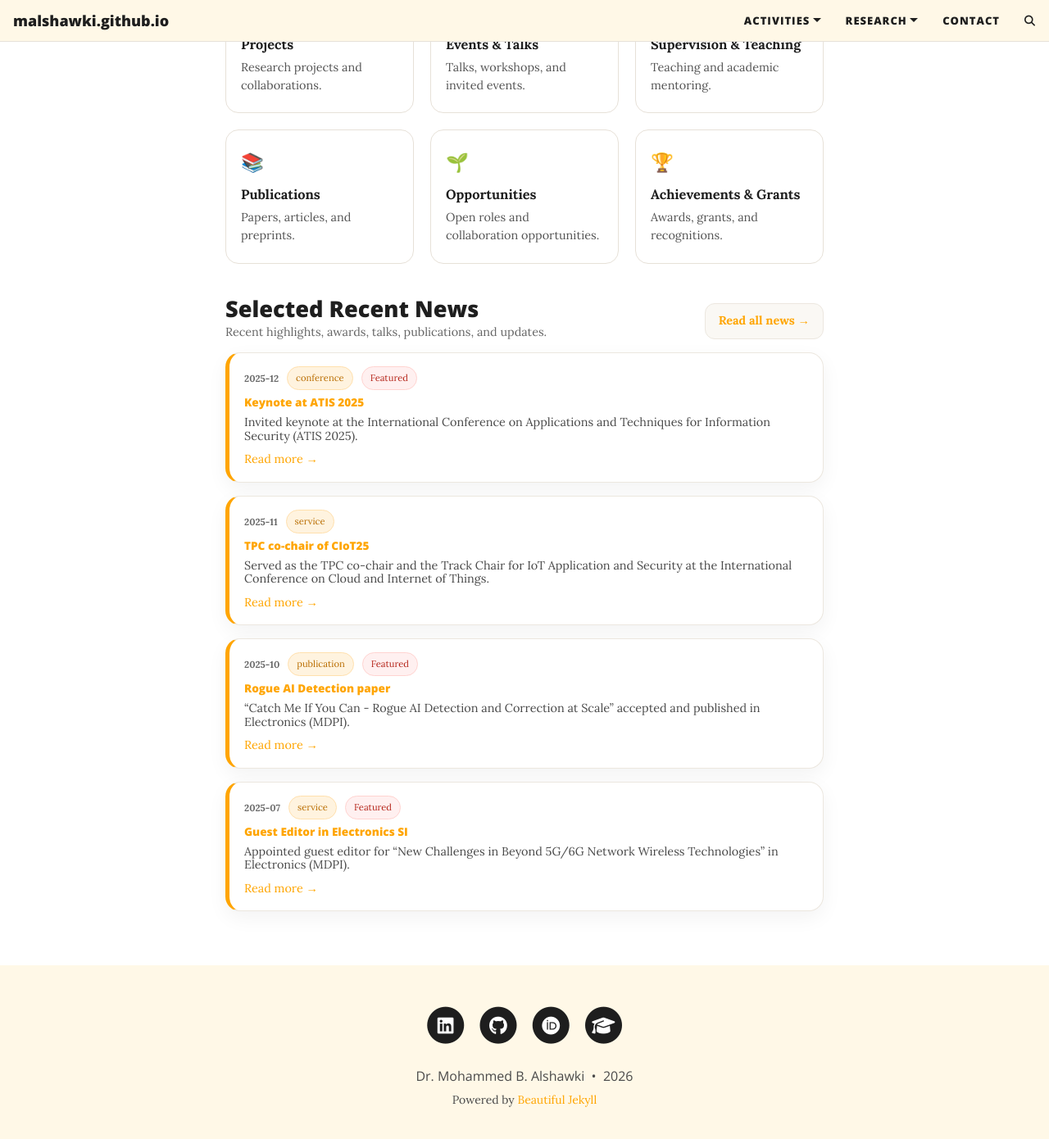
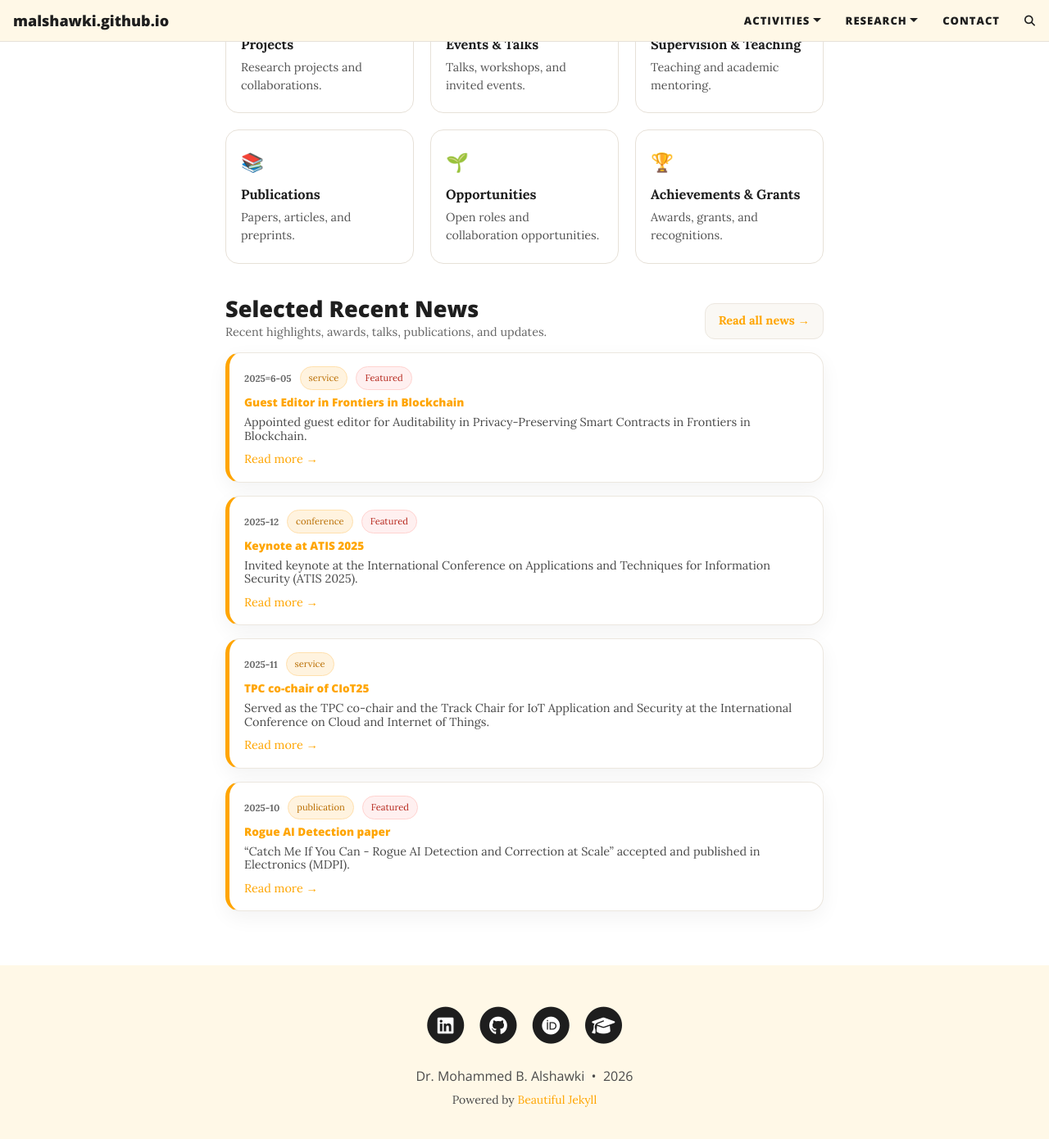
Before and after one commit to malshawki/malshawki.github.io, a Jekyll site: the page built from home.md, in a window 1280 px wide and 1400 px high, scrolled down 482 px. Shown: the top 1390 px of the window at 82% size. Built offline with Jekyll 4.4.1, drawn with Linux system fonts in a browser that asks for light colours; comment, search, counter and statistics services are not loaded.

Commit message:
Update news.yml

```diff
--- a/_data/news.yml
+++ b/_data/news.yml
@@ -1,4 +1,12 @@
 items:
+  - title: Guest Editor in Frontiers in Blockchain
+    date: 2025=6-05
+    category: service
+    selected: true
+    featured: true
+    summary: Appointed guest editor for Auditability in Privacy-Preserving Smart Contracts in Frontiers in Blockchain.
+    url: https://www.frontiersin.org/research-topics/80424/auditability-in-privacy-preserving-smart-contracts
+
   - title: Keynote at ATIS 2025
     date: 2025-12
     category: conference
@@ -74,8 +82,8 @@ items:
   - title: Guest Editor in Electronics SI
     date: 2025-07
     category: service
-    selected: true
-    featured: true
+    selected: false
+    featured: false
     summary: Appointed guest editor for “New Challenges in Beyond 5G/6G Network Wireless Technologies” in Electronics (MDPI).
     url: https://www.mdpi.com/journal/electronics/special_issues/1F233YZM48
 
```
